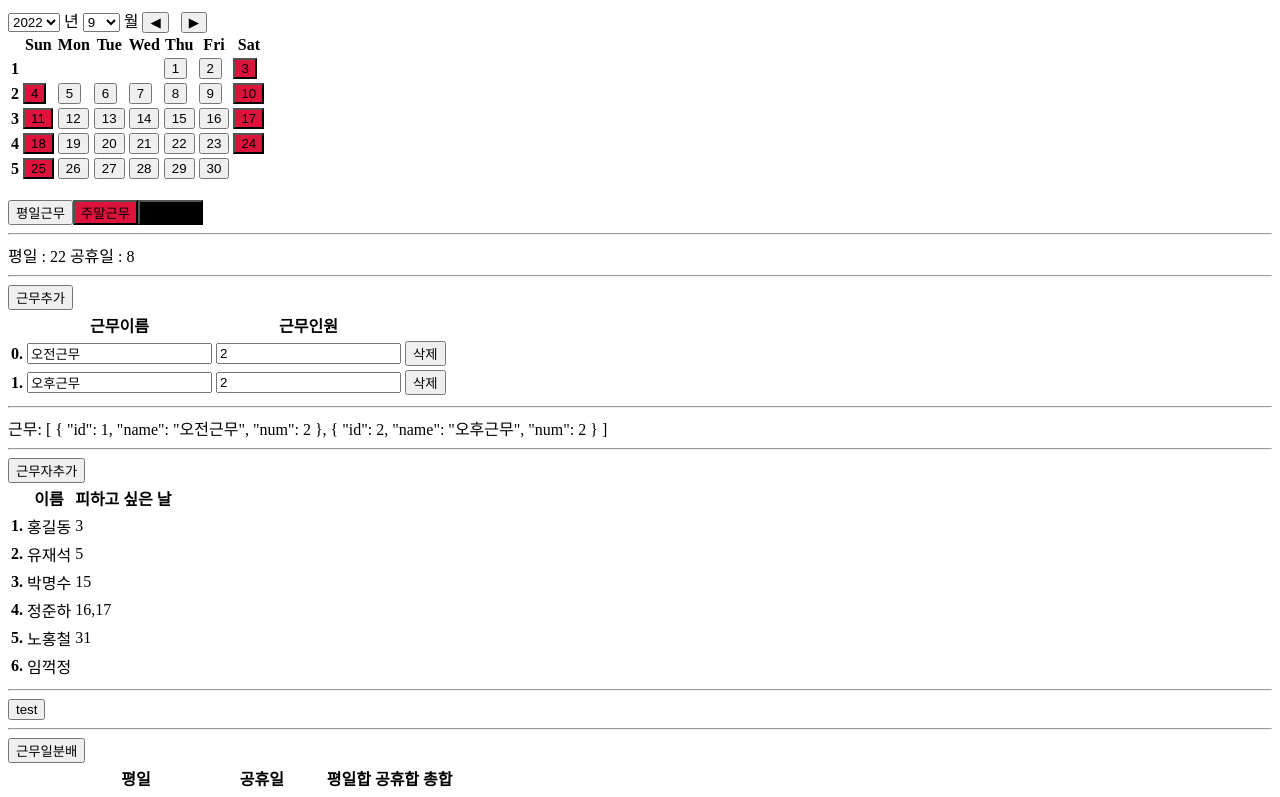
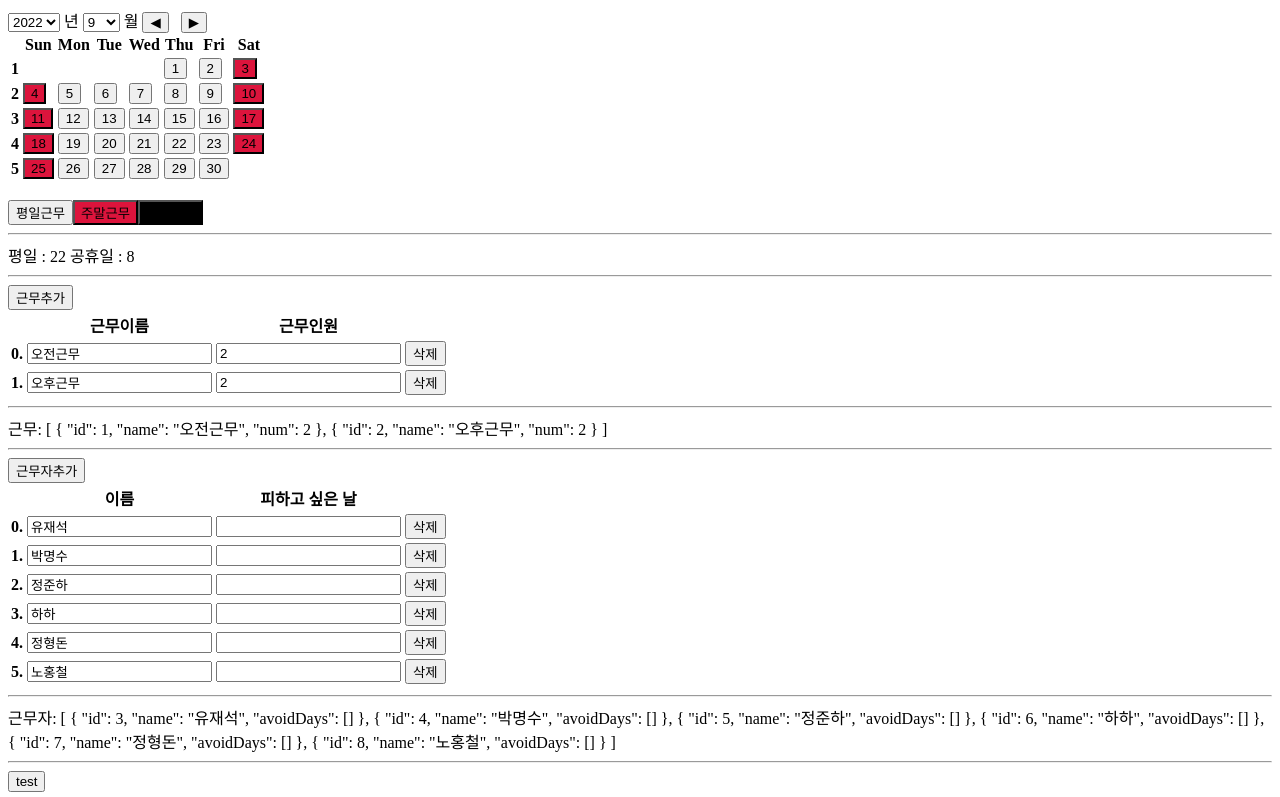
Before and after one commit to woajun/schedule-divider, a Vue app: page / in a window 1280 px wide. Shown: the top 797 px of the page. Built offline with nearby package versions, Linux system fonts and the light colour scheme.

Commit message:
SpecifyWorker

```diff
--- a/src/App.vue
+++ b/src/App.vue
@@ -190,6 +190,17 @@ const shifts = ref<Shift[]>([]);
 const setShifts = (n:Shift[]) => {
   shifts.value = n;
 };
+
+interface Worker {
+  id: number,
+  name: string,
+  avoidDays: number[],
+}
+
+const workers = ref<Worker[]>([]);
+const setWorkers = (n:Worker[]) => {
+  workers.value = n;
+};
 </script>
 
 <template>
@@ -202,7 +213,9 @@ const setShifts = (n:Shift[]) => {
   <hr>
   근무: {{ shifts }}
   <hr>
-  <SpecifyWorker />
+  <SpecifyWorker @workers="setWorkers" />
+  <hr>
+  근무자: {{ workers }}
   <hr />
   <button @click="onClick">
     test
--- a/src/components/SpecifyShifts/SpecifyShifts.vue
+++ b/src/components/SpecifyShifts/SpecifyShifts.vue
@@ -67,7 +67,7 @@ watchEffect(() => {
     </table>
   </div>
 </template>
-<style>
+<style scoped>
   .invalid {
     background-color: brown;
   }
--- a/src/components/SpecifyWorker/SpecifyWorker.vue
+++ b/src/components/SpecifyWorker/SpecifyWorker.vue
@@ -1,10 +1,68 @@
 <script lang="ts" setup>
+import { reactive, watchEffect } from 'vue';
+import { newID } from '../helper';
 
+interface Worker {
+  id: number,
+  name: string,
+  avoidDays: number[],
+}
+
+const emit = defineEmits(['workers']);
+const workers = reactive<Worker[]>([
+  {
+    id: newID(),
+    name: '유재석',
+    avoidDays: [],
+  },
+  {
+    id: newID(),
+    name: '박명수',
+    avoidDays: [],
+  },
+  {
+    id: newID(),
+    name: '정준하',
+    avoidDays: [],
+  },
+  {
+    id: newID(),
+    name: '하하',
+    avoidDays: [],
+  },
+  {
+    id: newID(),
+    name: '정형돈',
+    avoidDays: [],
+  },
+  {
+    id: newID(),
+    name: '노홍철',
+    avoidDays: [],
+  },
+]);
+
+const removeWorker = (id: number) => {
+  const i = workers.findIndex((w) => w.id === id);
+  workers.splice(i, 1);
+};
+
+watchEffect(() => {
+  emit('workers', workers);
+});
+
+const addWorker = () => {
+  workers.push({
+    id: newID(),
+    name: '',
+    avoidDays: [],
+  });
+};
 </script>
 <template>
   <div>
     <div>
-      <button>
+      <button @click="addWorker">
         근무자추가
       </button>
     </div>
@@ -18,37 +76,23 @@
           </tr>
         </thead>
         <tbody>
-          <tr>
-            <th>1.</th>
-            <td>홍길동</td>
-            <td>3</td>
-          </tr>
-          <tr>
-            <th>2.</th>
-            <td>유재석</td>
-            <td>5</td>
-          </tr>
-          <tr>
-            <th>3.</th>
-            <td>박명수</td>
-            <td>15</td>
-          </tr>
-          <tr>
-            <th>4.</th>
-            <td>정준하</td>
-            <td>16,17</td>
-          </tr>
-          <tr>
-            <th>5.</th>
-            <td>노홍철</td>
-            <td>31</td>
-          </tr>
-          <tr>
-            <th>6.</th>
-            <td>임꺽정</td>
+          <tr v-for="(worekr, i) in workers" :key="worekr.id">
+            <th>{{ i }}.</th>
+            <td><input v-model="worekr.name" :class="{ invalid: worekr.name.length < 1 }" type="text"></td>
+            <td><input v-model="worekr.avoidDays" type="text"></td>
+            <td>
+              <button @click="()=>removeWorker(worekr.id)">
+                삭제
+              </button>
+            </td>
           </tr>
         </tbody>
       </table>
     </div>
   </div>
 </template>
+<style scoped>
+  .invalid {
+    background-color: brown;
+  }
+</style>
```
